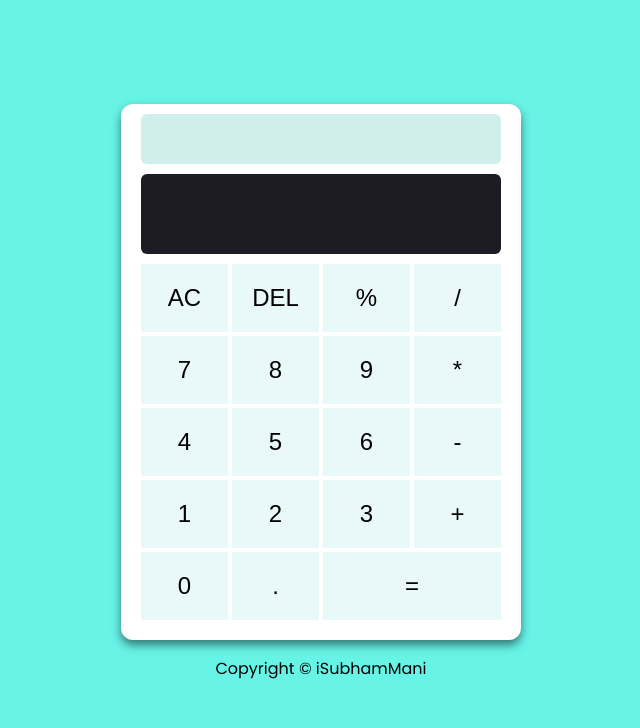
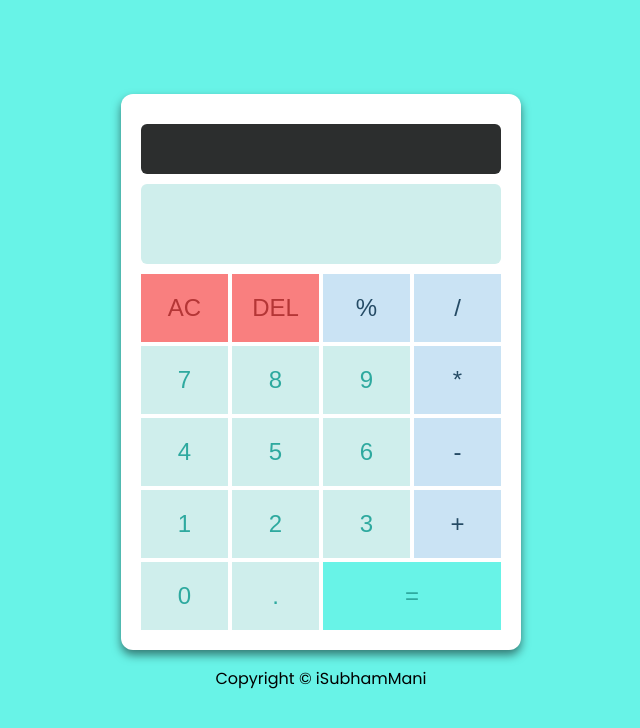
Before and after one commit to iSubhamMani/calculator, a plain HTML site: page index.html in a window 1280 px wide. Shown: the whole page, without its empty margins (319-959 px from the left). Drawn offline with Linux system fonts and the light colour scheme.

Commit message:
update styles

```diff
--- a/style.css
+++ b/style.css
@@ -35,7 +35,7 @@ body{
     border: none;
     border-radius: 6px;
     outline: none;
-    background-color: #1d1b23;
+    background-color: #cfeeec;
     color: #2ea99f;
     pointer-events: none;
 }
@@ -45,12 +45,12 @@ body{
     height: 50px;
     font-size: 24px;
     padding: 0 8px;
-    margin-bottom: 10px;
+    margin: 20px 0 10px;
     text-align: right;
     border: none;
     border-radius: 6px;
     outline: none;
-    background-color: #cfeeec;
+    background-color: #2c2e2e;
     color: #2ea99f;
     pointer-events: none;
 }
@@ -63,7 +63,6 @@ body{
 
 .calc-container .calc-all-btns button{
     width: 87px;
-    background-color: #e9f9f9;
     border: none;
     outline: none;
     font-size: 24px;
@@ -73,40 +72,48 @@ body{
 .calc-container .calc-all-btns .btn-equals{
     flex: 1;
     transition: 0.3s;
+    background-color: #68f3e7;
+    color: #2ea99f;
 }
 
 .calc-container .calc-all-btns .btn-equals:hover{
-    background-color: #9dfd92;
+    background-color: #56d4ca;
     transition: 0.3s;
     color: #fff;
 }
 
 .calc-container .calc-all-btns .danger{
     transition: 0.3s;
+    background-color: #f97f7f;
+    color: #b43636;
 }
 
 .calc-container .calc-all-btns .danger:hover{
-    background-color: #fb6464;
+    background-color: #f75a5a;
     color: #fff;
     transition: 0.3s;
 }
 
 .calc-container .calc-all-btns .number{
     transition: 0.3s;
+    background-color: #cfeeec;
+    color: #2ea99f;
 }
 
 .calc-container .calc-all-btns .number:hover{
-    background-color: #68f3e7;
+    background-color: #459590;
     color: #fff;
     transition: 0.3s;
 }
 
 .calc-container .calc-all-btns .operator{
     transition: 0.3s;
+    background-color: #cae3f4;
+    color: #254b65;
 }
 
 .calc-container .calc-all-btns .operator:hover{
-    background-color: #130f20;
+    background-color: #6295b7;
     color: #fff;
     transition: 0.3s;
 }
```
